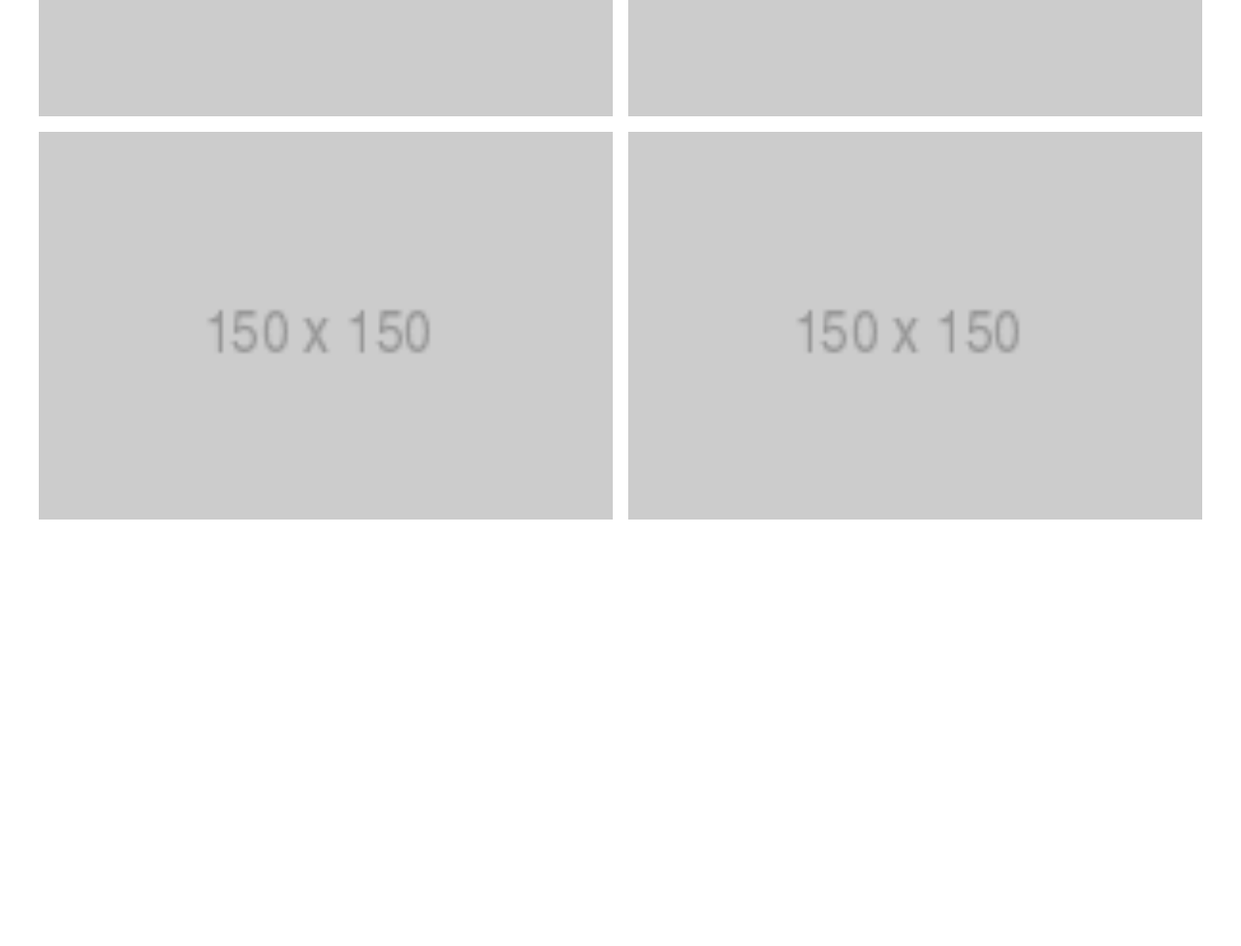
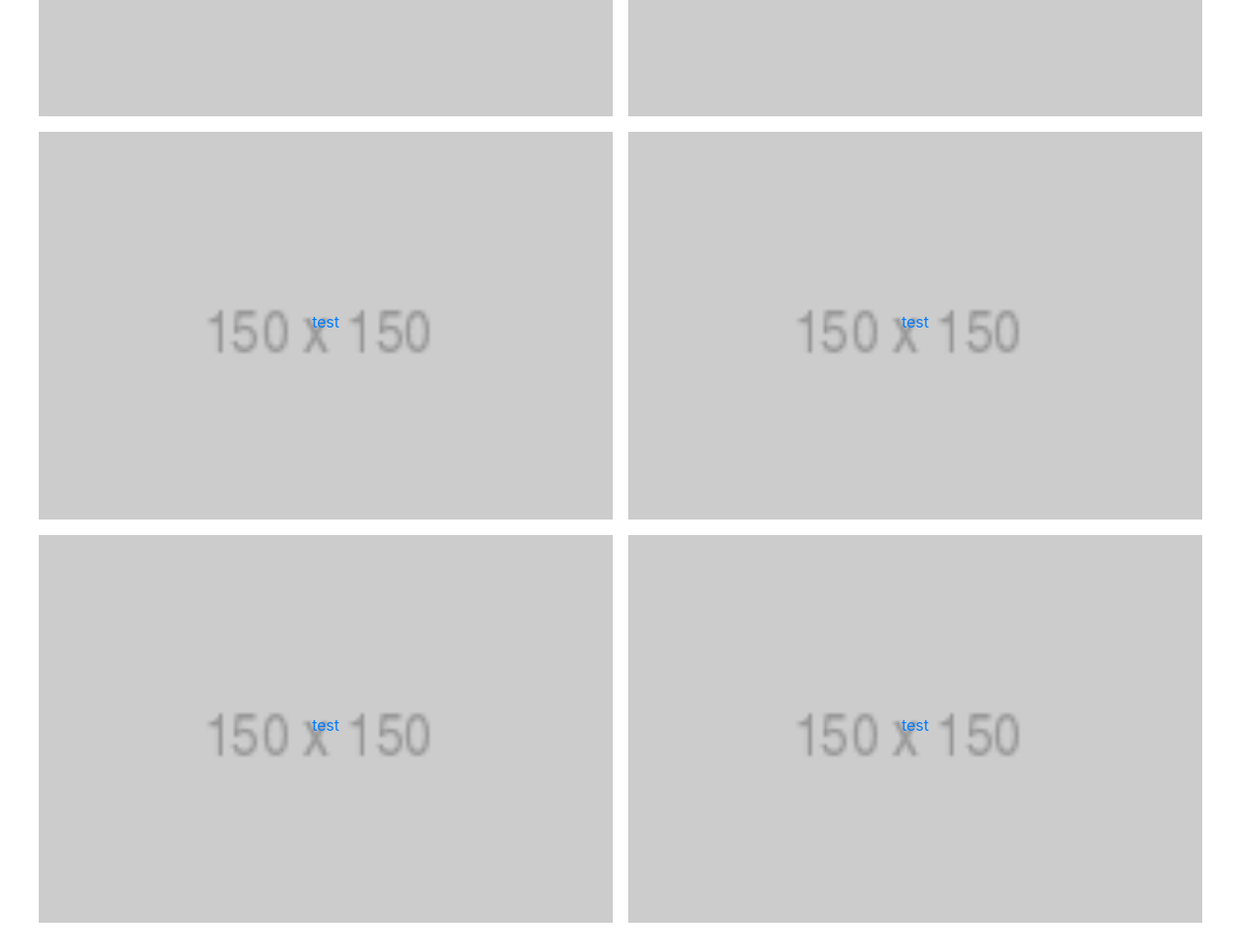
Before and after one commit to ZoeFaithHall/Hazel-Portfolio, a website with bundled scripts: page index.html in a window 1280 px wide. Shown: the part 360-1336 px from the top of the page at 97% size. Before the commit the page ends 920 px from the top, so only its background shows below. Built offline with nearby package versions, Linux system fonts and the light colour scheme.

Commit message:
Project View Interaction

```diff
--- a/assets/js/starter.js
+++ b/assets/js/starter.js
@@ -23,11 +23,11 @@ import "../../node_modules/bootstrap/js/dist/modal.js";
 
 // Zoom on Project Card
 $(function(){
-    $(".img").mouseenter(function(){
-        $(this).addClass('--hover');
+    $(".title").mouseenter(function(){
+        $(this).siblings('.img').addClass('--hover');
     }),
 
-    $(".img").mouseleave(function(){
-        $(this).removeClass('--hover');
+    $(".title").mouseleave(function(){
+        $(this).siblings('.img').removeClass('--hover');
     })
 });
--- a/index.html
+++ b/index.html
@@ -8,7 +8,7 @@
   </head>
   <body>
     <nav class="navbar navbar-expand-lg navbar-light">
-      <a class="navbar-brand p-0 m-0" href="#">Navbar</a>
+      <a class="navbar-brand p-0 m-0" href="#">Hazel</a>
       <button class="navbar-toggler" type="button" data-toggle="collapse" data-target="#navbarNavAltMarkup" aria-controls="navbarNavAltMarkup" aria-expanded="false" aria-label="Toggle navigation">
         <span class="navbar-toggler-icon"></span>
       </button>
@@ -21,38 +21,71 @@
       </div>
     </nav>
 
+    <!-- To add additional projects > Copy Row div (beginning and end), add Row Number (row-1, etc) -->
     <section class="projects">
      <div class="container-fluid">
+
+      <!-- Copy row start -->
       <div class="row row-1">
+        <!-- Individual Project -->
         <div class="col-12 col-md-6">
           <a href="#" class="project-item">
             <div class="img-wrapper">
               <div class="img"></div>
+              <span class="title">test</span>
             </div>
           </a>
         </div>
 
+        <!-- Individual Project -->
         <div class="col-12 col-md-6">
           <a href="#" class="project-item">
             <div class="img-wrapper">
               <div class="img"></div>
+              <span class="title">test</span>
             </div>
           </a>
         </div>
       </div>
+      <!-- Copy row end -->
+
       <div class="row row-2">
+        <!-- Individual Project -->
         <div class="col-12 col-md-6">
           <a href="#" class="project-item">
             <div class="img-wrapper">
               <div class="img"></div>
+              <span class="title">test</span>
             </div>
           </a>
         </div>
-
+      <!-- Individual Project -->
         <div class="col-12 col-md-6">
           <a href="#" class="project-item">
             <div class="img-wrapper">
               <div class="img"></div>
+              <span class="title">test</span>
+            </div>
+          </a>
+        </div>
+      </div>
+
+      <div class="row row-3">
+        <!-- Individual Project -->
+        <div class="col-12 col-md-6">
+          <a href="#" class="project-item">
+            <div class="img-wrapper">
+              <div class="img"></div>
+              <span class="title">test</span>
+            </div>
+          </a>
+        </div>
+      <!-- Individual Project -->
+        <div class="col-12 col-md-6">
+          <a href="#" class="project-item">
+            <div class="img-wrapper">
+              <div class="img"></div>
+              <span class="title">test</span>
             </div>
           </a>
         </div>
--- a/scss/global.scss
+++ b/scss/global.scss
@@ -83,6 +83,7 @@ $success: #7952b3;
 //Global
 body {
   padding: 1rem 2rem;
+  scroll-behavior: smooth;
 }
 .navbar {
   padding: 0rem 0.5rem 1rem;
@@ -115,6 +116,25 @@ section {
   height: 400px;
   overflow: hidden;
 
+  .title {
+    position: absolute;
+    z-index: 2;
+    top: 0;
+    left: 0;
+    width: 100%;
+    height: 100%;
+    display: flex;
+    flex-direction: column;
+    justify-content: center;
+    align-items: center;
+    transition: transform 1s linear;
+    &:hover {
+      color: red;
+      transform: scale(1);
+    }
+
+  }
+
   .img {
     position: relative;
     background: url("/assets/images/150.png");
@@ -123,7 +143,7 @@ section {
     background-repeat: no-repeat;
     width: 100%;
     height: 100%;
-    transition: transform 1s linear;
+    transition: transform .75s linear;
 
     &.--hover {
       transform: scale(1.2);
```
Also changed, not shown: assets/css/global.css, 1 other file.
